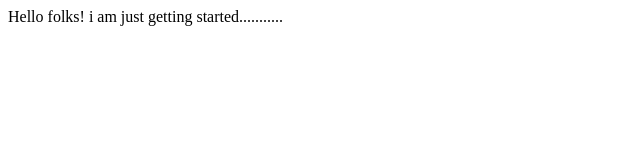
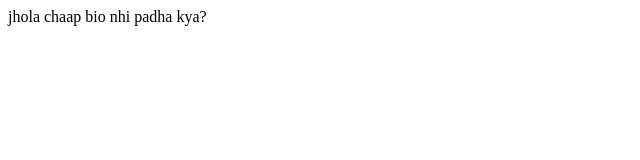
Before and after one commit to sha927/student-techno, a plain HTML site: page index.html in a window 1280 px wide. Shown: the full height of the page, 0-640 px from the left. Drawn offline with Linux system fonts and the light colour scheme.

Commit message:
Update index.html

```diff
--- a/index.html
+++ b/index.html
@@ -6,6 +6,6 @@
     <title>Document</title>
 </head>
 <body>
-    Hello folks! i am just getting started...........
+    jhola chaap bio nhi padha kya?
 </body>
 </html>
```
